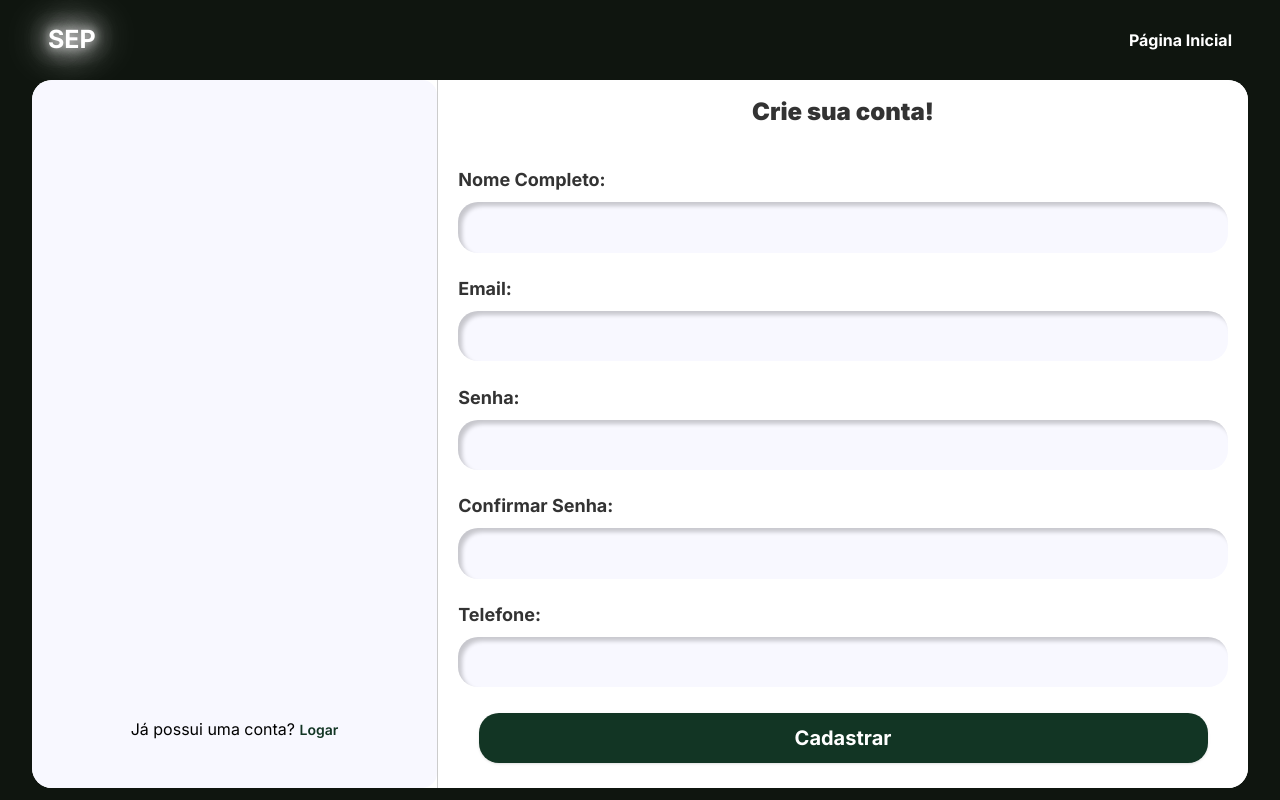
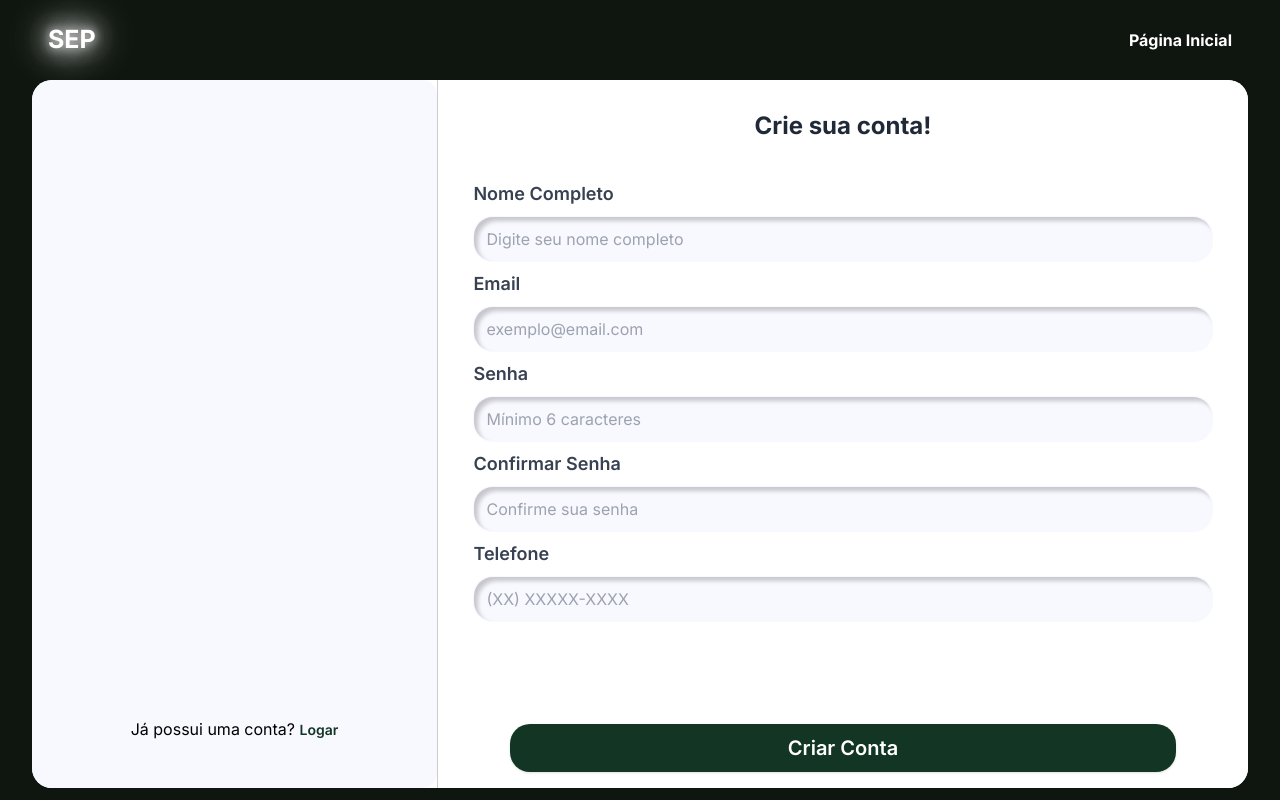
Before and after one commit to TiagoMagBorges/SEP-Gerenciador-Aulas, a Next.js app: page /login in a window 1280 px wide. Both pictures are taken after a click on the button "Cadastre-se". Built offline with nearby package versions, Linux system fonts and the light colour scheme.

Commit message:
feat(login): improved login and register UI

```diff
--- a/src/components/login/LoginForm.js
+++ b/src/components/login/LoginForm.js
@@ -15,12 +15,12 @@ export default function LoginForm({ setIsLogin, setForgotPassword }) {
     const [loginError, setLoginError] = useState('');
 
     const [isSubmitting, setIsSubmitting] = useState(false);
-
     const router = useRouter();
 
     const handleSubmit = async (event) => {
         event.preventDefault();
         setLoginError('');
+        setErrors({ email: false, password: false }); // Clear field errors on new submit
         setIsSubmitting(true);
 
         const newErrors = {
@@ -40,75 +40,88 @@ export default function LoginForm({ setIsLogin, setForgotPassword }) {
         setIsSubmitting(false);
     };
 
+    const inputBaseStyles = "rounded-[15px] md:rounded-[20px] bg-[#F8F8FF] w-[95%] pl-3 disabled:opacity-70 disabled:cursor-not-allowed";
+    const inputStyle = { boxShadow: 'inset 4px 4px 4px 0 rgba(0, 0, 0, 0.2)' };
+    const focusClasses = "focus:outline-none focus:ring-2 focus:ring-[#123524]";
+    const buttonDisabledClasses = "disabled:opacity-60 disabled:cursor-not-allowed";
+
     return (
         <section className="w-[100%] md:w-6/12 xl:w-4/12 h-[100%] rounded-[15px] md:rounded-tl-[20px] md:rounded-bl-[20px] flex flex-col">
 
             <div className="flex-[4] rounded-tl-[15px] md:rounded-tl-[20px] content-center text-center relative">
-                <h1 className="text-4xl md:text-5xl font-extrabold text-[#333] font-inter">Login</h1>
+                <h1 className="text-4xl md:text-5xl font-bold text-gray-800 font-inter">Login</h1>
                 <button onClick={() => router.push('/')}
-                        className="md:hidden absolute top-0 right-0 bg-[#123524] text-white font-black rounded-tr-[15px] rounded-bl-[15px] w-10 h-10">
+                        className="md:hidden absolute top-0 right-0 bg-[#123524] text-white font-bold rounded-tr-[15px] rounded-bl-[15px] w-10 h-10 flex items-center justify-center"
+                        disabled={isSubmitting}>
                     X
                 </button>
             </div>
             <form className="flex-[6] flex flex-col items-center" onSubmit={handleSubmit}>
 
-                {loginError && <p className="text-red-500 text-sm mt-2">{loginError}</p>}
+                {loginError && <p className="text-red-500 text-sm w-[95%] text-center mb-3 mt-1">{loginError}</p>}
 
-                <div className="flex-[2] flex items-end justify-start w-[95%] mb-2 text-[22px] font-bold text-[#333] font-inter">
-                    <label htmlFor="email">Email:</label>
+                <div className="flex-[2] flex items-end justify-start w-[95%] mb-1">
+                    <label htmlFor="email" className="text-lg font-semibold text-gray-700 font-inter">Email:</label>
                 </div>
                 <input
                     id="email"
-                    className={`flex-[2] rounded-[15px] md:rounded-[20px] bg-[#F8F8FF] w-[95%] pl-2 ${errors.email ? 'border border-red-500' : ''}`}
-                    style={{boxShadow: 'inset 4px 4px 4px 0 rgba(0, 0, 0, 0.2)'}}
+                    type="email"
+                    className={`flex-[2] ${inputBaseStyles} border ${errors.email ? 'border-red-500' : 'border-transparent focus:border-[#123524]'} ${focusClasses}`}
+                    style={inputStyle}
                     value={email}
                     onChange={(e) => setEmail(e.target.value)}
                     disabled={isSubmitting}
+                    placeholder="seu@email.com"
                 />
+                {errors.email && <p className="text-red-500 text-xs mt-1 w-[95%] text-left">Email é obrigatório.</p>}
 
-                <div className="flex-[2] flex items-end justify-start w-[95%] mb-2 text-[22px] font-bold text-[#333] font-inter">
-                    <label htmlFor="password">Senha:</label>
+                <div className="flex-[2] flex items-end justify-start w-[95%] mb-1 mt-2">
+                    <label htmlFor="password" className="text-lg font-semibold text-gray-700 font-inter">Senha:</label>
                 </div>
                 <input
                     id="password"
-                    className={`flex-[2] rounded-[15px] md:rounded-[20px] bg-[#F8F8FF] w-[95%] pl-2 ${errors.password ? 'border border-red-500' : ''}`}
-                    style={{boxShadow: 'inset 4px 4px 4px 0 rgba(0, 0, 0, 0.2)'}}
+                    className={`flex-[2] ${inputBaseStyles} border ${errors.password ? 'border-red-500' : 'border-transparent focus:border-[#123524]'} ${focusClasses}`}
+                    style={inputStyle}
                     type="password"
                     value={password}
                     onChange={(e) => setPassword(e.target.value)}
                     disabled={isSubmitting}
+                    placeholder="Digite sua senha"
                 />
+                {errors.password && <p className="text-red-500 text-xs mt-1 w-[95%] text-left">Senha é obrigatória.</p>}
 
-                <div className="flex-[2] flex justify-between items-center w-[95%]">
-                    <div className="flex w-[50%] justify-items-start space-x-2">
+                <div className="flex-[2] flex justify-between items-center w-[95%] mt-3">
+                    <div className="flex items-center space-x-2">
                         <input
                             type="checkbox"
                             id="remember-me"
                             checked={rememberMe}
                             onChange={(e) => setRememberMe(e.target.checked)}
                             disabled={isSubmitting}
+                            className={`h-4 w-4 text-[#123524] border-gray-300 rounded focus:ring-[#123524] ${buttonDisabledClasses}`}
                         />
-                        <label htmlFor="remember-me" className="text-[14px] text-[#333] font-semibold">Lembre de
-                            mim</label>
+                        <label htmlFor="remember-me" className="text-sm font-semibold text-gray-700 font-inter">Lembre de mim</label>
                     </div>
 
                     <button type={'button'}
                             onClick={() => setForgotPassword(true)}
-                            className="text-[14px] text-[#123524] font-semibold"
+                            className={`text-sm text-[#123524] font-semibold hover:underline ${buttonDisabledClasses}`}
                             disabled={isSubmitting}>Esqueceu a senha?
                     </button>
                 </div>
 
                 <button type="submit"
-                        className="flex-[2] rounded-[15px] md:rounded-[20px] bg-[#123524] shadow w-[90%] items-center"
+                        className={`flex-[2] rounded-[15px] md:rounded-[20px] bg-[#123524] hover:bg-[#0e2a1c] active:bg-[#0a1e15] shadow w-[90%] mt-4 mb-2 flex justify-center items-center text-white transition-colors duration-150 py-2.5 md:py-0 ${buttonDisabledClasses} disabled:bg-[#123524]`}
                         disabled={isSubmitting}>
-                    <h1 className="text-[20px] text-white font-bold">{isSubmitting ? 'Entrando...' : 'Entrar'}</h1>
+                    <h1 className="text-[20px] font-semibold">{isSubmitting ? 'Entrando...' : 'Entrar'}</h1>
                 </button>
             </form>
 
-            <footer className="flex-[2] rounded-bl-[15px] md:rounded-bl-[20px] text-center content-center">
-                <p>Não possui uma conta?
-                    <button onClick={() => setIsLogin(false)} className="text-[14px] text-[#123524] font-semibold" disabled={isSubmitting}>
+            <footer className="flex-[2] rounded-bl-[15px] md:rounded-bl-[20px] text-center content-center border-t border-gray-200 pt-3">
+                <p className="text-sm text-gray-700 font-inter">Não possui uma conta?{' '}
+                    <button onClick={() => setIsLogin(false)}
+                            className={`text-sm text-[#123524] font-semibold hover:underline ${buttonDisabledClasses}`}
+                            disabled={isSubmitting}>
                         Cadastre-se
                     </button>
                 </p>
--- a/src/components/login/RegisterForm.js
+++ b/src/components/login/RegisterForm.js
@@ -1,5 +1,6 @@
 import { useState } from "react";
 import LoginController from "@/controllers/LoginController";
+import SuccessModal from "@/components/login/SuccesModal";
 
 export default function RegisterForm({ setIsLogin }) {
 
@@ -19,125 +20,183 @@ export default function RegisterForm({ setIsLogin }) {
 
     const [isSubmitting, setIsSubmitting] = useState(false);
 
+    const [showSuccessModal, setShowSuccessModal] = useState(false);
+
+    const [successMessage, setSuccessMessage] = useState('');
+
     const handleSubmit = async (event) => {
         event.preventDefault();
         setSubmissionError('');
+        setErrors({});
         setIsSubmitting(true);
 
         const newErrors = {
             name: name === '',
-            email: email === '',
+            email: email === '' || !/\S+@\S+\.\S+/.test(email),
             password: password === '' || password.length < 6,
             confirmPassword: confirmPassword === '' || password !== confirmPassword,
+            phone: !/^\(\d{2}\) \d{5}-\d{4}$/.test(phone)
         };
+
         setErrors(newErrors);
 
-        const hasErrors = Object.values(newErrors).some(error => error);
+        const hasErrors = Object.values(newErrors).some(error => error === true);
 
         if (!hasErrors) {
             try {
                 const userData = { name, email, password, phone };
                 await LoginController.register(userData);
-
-                alert('Cadastro realizado com sucesso! Faça login com suas novas credenciais.');
-                setIsLogin(true);
+                setSuccessMessage('Cadastro realizado com sucesso! Faça login com suas novas credenciais.');
+                setShowSuccessModal(true);
             } catch (error) {
                 setSubmissionError(error.message || 'Erro inesperado durante o cadastro.');
             }
         }
-        setIsSubmitting(false); // End loading
+        setIsSubmitting(false);
     };
 
+    const handlePhoneChange = (e) => {
+        const rawValue = e.target.value.replace(/\D/g, '');
+        let formattedValue = '';
+        const val = rawValue.substring(0, 11);
+
+        if (val.length === 0) {
+            setPhone('');
+            return;
+        }
+        if (val.length > 0)
+            formattedValue = '(' + val.substring(0, 2);
+        if (val.length >= 3)
+            formattedValue += ') ' + val.substring(2, 7);
+        if (val.length >= 8)
+            formattedValue += '-' + val.substring(7, 11);
+
+        setPhone(formattedValue);
+    };
+
+    const handleCloseModal = () => {
+        setShowSuccessModal(false);
+        setSuccessMessage('');
+    };
+
+    const handleRedirectToLogin = () => {
+        setIsLogin(true);
+    };
+
+    const inputBaseStyles = "rounded-[15px] md:rounded-[20px] bg-[#F8F8FF] w-[95%] pl-3 disabled:opacity-70 disabled:cursor-not-allowed";
+    const inputStyle = { boxShadow: 'inset 4px 4px 4px 0 rgba(0, 0, 0, 0.2)' };
+    const focusClasses = "focus:outline-none focus:ring-2 focus:ring-[#123524]";
+    const buttonDisabledClasses = "disabled:opacity-60 disabled:cursor-not-allowed";
+    const inputVerticalPadding = "py-2.5";
+
     return (
+        <>
             <section className="w-[100%] md:w-8/12 h-[100%] rounded-[15px] md:rounded-tr-[20px] md:rounded-br-[20px] flex flex-col bg-white">
 
-            <div className="flex-[1] rounded-tr-[15px] md:rounded-tr-[20px] content-center text-center relative">
+                <div className="flex-[1] rounded-tr-[15px] md:rounded-tr-[20px] content-center text-center relative py-4">
                     <button onClick={() => setIsLogin(true)}
-                        className="md:hidden absolute top-0 left-0 bg-[#123524] text-white font-black rounded-tl-[15px] rounded-br-[15px] w-10 h-10">
+                            className={`md:hidden absolute top-1/2 left-3 -translate-y-1/2 bg-[#123524] text-white font-bold rounded-full w-8 h-8 flex items-center justify-center z-10 ${buttonDisabledClasses}`}
+                            disabled={isSubmitting || showSuccessModal}> {/* Disable if modal is open */}
                         {`<`}
                     </button>
-                <h1 className="text-2xl font-extrabold text-[#333] font-inter">Crie sua conta!</h1>
+                    <h1 className="text-2xl font-bold text-gray-800 font-inter">Crie sua conta!</h1>
                 </div>
-            <form className="flex-[10] flex flex-col items-center" onSubmit={handleSubmit}>
+                <form className="flex-[10] flex flex-col items-center px-4 pt-2 pb-1 overflow-y-auto" onSubmit={handleSubmit}>
 
-                {submissionError && <p className="text-red-500 text-sm mt-2">{submissionError}</p>}
+                    {submissionError && <p className="text-red-500 text-sm w-[95%] text-center mb-3 mt-1">{submissionError}</p>}
 
-                <div className="flex-[1] flex items-end justify-start w-[95%] mb-2 text-lg font-bold text-[#333] font-inter">
-                    <label htmlFor="name">Nome Completo:</label>
+                    <div className="w-[95%] mb-1">
+                        <label htmlFor="name" className="block text-lg font-semibold text-gray-700 font-inter mb-1">Nome Completo</label>
                     </div>
                     <input
                         id="name"
-                    className={`flex-[1] rounded-[15px] md:rounded-[20px] bg-[#F8F8FF] w-[95%] pl-2 ${errors.name ? 'border border-red-500' : ''}`}
-                    style={{boxShadow: 'inset 4px 4px 4px 0 rgba(0, 0, 0, 0.2)'}}
+                        className={`flex-grow-0 flex-shrink-0 basis-auto ${inputVerticalPadding} ${inputBaseStyles} border ${errors.name ? 'border-red-500' : 'border-transparent focus:border-[#123524]'} ${focusClasses}`}
+                        style={inputStyle}
                         value={name}
                         onChange={(e) => setName(e.target.value)}
-                    disabled={isSubmitting}
+                        disabled={isSubmitting || showSuccessModal}
+                        placeholder="Digite seu nome completo"
                     />
-                {errors.name && <p className="text-red-500 text-sm mt-1 w-[95%] text-left">Nome é obrigatório.</p>}
+                    {errors.name && <p className="text-red-500 text-xs mt-1 w-[95%] text-left">Nome é obrigatório.</p>}
 
-                <div className="flex-[1] flex items-end justify-start w-[95%] mb-2 text-lg font-bold text-[#333] font-inter">
-                    <label htmlFor="email">Email:</label>
+                    <div className="w-[95%] mb-1 mt-2">
+                        <label htmlFor="email" className="block text-lg font-semibold text-gray-700 font-inter mb-1">Email</label>
                     </div>
                     <input
                         id="email"
-                    className={`flex-[1] rounded-[15px] md:rounded-[20px] bg-[#F8F8FF] w-[95%] pl-2 ${errors.email ? 'border border-red-500' : ''}`}
-                    style={{boxShadow: 'inset 4px 4px 4px 0 rgba(0, 0, 0, 0.2)'}}
+                        className={`flex-grow-0 flex-shrink-0 basis-auto ${inputVerticalPadding} ${inputBaseStyles} border ${errors.email ? 'border-red-500' : 'border-transparent focus:border-[#123524]'} ${focusClasses}`}
+                        style={inputStyle}
                         type="email"
                         value={email}
                         onChange={(e) => setEmail(e.target.value)}
-                    disabled={isSubmitting}
+                        disabled={isSubmitting || showSuccessModal}
+                        placeholder="exemplo@email.com"
                     />
-                {errors.email && <p className="text-red-500 text-sm mt-1 w-[95%] text-left">Email é obrigatório.</p>}
+                    {errors.email && <p className="text-red-500 text-xs mt-1 w-[95%] text-left">Email inválido ou obrigatório.</p>}
 
-                <div className="flex-[1] flex items-end justify-start w-[95%] mb-2 text-lg font-bold text-[#333] font-inter">
-                    <label htmlFor="password">Senha:</label>
+                    <div className="w-[95%] mb-1 mt-2">
+                        <label htmlFor="password" className="block text-lg font-semibold text-gray-700 font-inter mb-1">Senha</label>
                     </div>
                     <input
                         id="password"
-                    className={`flex-[1] rounded-[15px] md:rounded-[20px] bg-[#F8F8FF] w-[95%] pl-2 ${errors.password ? 'border border-red-500' : ''}`}
-                    style={{boxShadow: 'inset 4px 4px 4px 0 rgba(0, 0, 0, 0.2)'}}
+                        className={`flex-grow-0 flex-shrink-0 basis-auto ${inputVerticalPadding} ${inputBaseStyles} border ${errors.password ? 'border-red-500' : 'border-transparent focus:border-[#123524]'} ${focusClasses}`}
+                        style={inputStyle}
                         type="password"
                         value={password}
                         onChange={(e) => setPassword(e.target.value)}
-                    disabled={isSubmitting}
+                        disabled={isSubmitting || showSuccessModal}
+                        placeholder="Mínimo 6 caracteres"
                     />
-                {errors.password && <p className="text-red-500 text-sm mt-1 w-[95%] text-left">Senha é obrigatória e deve ter pelo menos 6 caracteres.</p>}
+                    {errors.password && <p className="text-red-500 text-xs mt-1 w-[95%] text-left">Senha é obrigatória (mín. 6 caracteres).</p>}
 
-                <div className="flex-[1] flex items-end justify-start w-[95%] mb-2 text-lg font-bold text-[#333] font-inter">
-                    <label htmlFor="confirmPassword">Confirmar Senha:</label>
+                    <div className="w-[95%] mb-1 mt-2">
+                        <label htmlFor="confirmPassword" className="block text-lg font-semibold text-gray-700 font-inter mb-1">Confirmar Senha</label>
                     </div>
                     <input
                         id="confirmPassword"
-                    className={`flex-[1] rounded-[15px] md:rounded-[20px] bg-[#F8F8FF] w-[95%] pl-2 ${errors.confirmPassword ? 'border border-red-500' : ''}`}
-                    style={{boxShadow: 'inset 4px 4px 4px 0 rgba(0, 0, 0, 0.2)'}}
+                        className={`flex-grow-0 flex-shrink-0 basis-auto ${inputVerticalPadding} ${inputBaseStyles} border ${errors.confirmPassword ? 'border-red-500' : 'border-transparent focus:border-[#123524]'} ${focusClasses}`}
+                        style={inputStyle}
                         type="password"
                         value={confirmPassword}
                         onChange={(e) => setConfirmPassword(e.target.value)}
-                    disabled={isSubmitting}
+                        disabled={isSubmitting || showSuccessModal}
+                        placeholder="Confirme sua senha"
                     />
-                {errors.confirmPassword && <p className="text-red-500 text-sm mt-1 w-[95%] text-left">As senhas não coincidem ou a confirmação é obrigatória.</p>}
+                    {errors.confirmPassword && <p className="text-red-500 text-xs mt-1 w-[95%] text-left">As senhas não coincidem.</p>}
 
-                <div className="flex-[1] flex items-end justify-start w-[95%] mb-2 text-lg font-bold text-[#333] font-inter">
-                    <label htmlFor="phone">Telefone:</label>
+                    <div className="w-[95%] mb-1 mt-2">
+                        <label htmlFor="phone" className="block text-lg font-semibold text-gray-700 font-inter mb-1">Telefone</label>
                     </div>
                     <input
                         id="phone"
-                    className={`flex-[1] rounded-[15px] md:rounded-[20px] bg-[#F8F8FF] w-[95%] pl-2`}
-                    style={{boxShadow: 'inset 4px 4px 4px 0 rgba(0, 0, 0, 0.2)'}}
-                    type="text"
+                        className={`flex-grow-0 flex-shrink-0 basis-auto ${inputVerticalPadding} ${inputBaseStyles} border ${errors.phone ? 'border-red-500' : 'border-transparent focus:border-[#123524]'} ${focusClasses}`}
+                        style={inputStyle}
+                        type="tel"
                         value={phone}
-                    onChange={(e) => setPhone(e.target.value)}
-                    disabled={isSubmitting}
+                        onChange={handlePhoneChange}
+                        disabled={isSubmitting || showSuccessModal}
+                        placeholder="(XX) XXXXX-XXXX"
                     />
+                    {errors.phone && <p className="text-red-500 text-xs mt-1 w-[95%] text-left">Formato de telefone inválido.</p>}
 
-                <div className="flex-[2] w-full flex justify-center items-center">
+
+                    <div className="w-[95%] mt-auto pt-4 pb-3 flex flex-col items-center">
                         <button type="submit"
-                            className="h-[50%] w-[90%] rounded-[15px] md:rounded-[20px] bg-[#123524] shadow items-center"
-                            disabled={isSubmitting}>
-                        <h1 className="text-[20px] text-white font-bold">{isSubmitting ? 'Cadastrando...' : 'Cadastrar'}</h1>
+                                className={`h-12 w-[90%] rounded-[15px] md:rounded-[20px] bg-[#123524] hover:bg-[#0e2a1c] active:bg-[#0a1e15] shadow flex justify-center items-center text-white transition-colors duration-150 ${buttonDisabledClasses} disabled:bg-[#123524]`}
+                                disabled={isSubmitting || showSuccessModal}>
+                            <h1 className="text-[20px] font-semibold">{isSubmitting ? 'Cadastrando...' : 'Criar Conta'}</h1>
                         </button>
                     </div>
                 </form>
             </section>
+
+            {showSuccessModal && (
+                <SuccessModal
+                    message={successMessage}
+                    onClose={handleCloseModal}
+                    onRedirect={handleRedirectToLogin}
+                />
+            )}
+        </>
     );
 }
--- /dev/null
+++ b/src/components/login/SuccesModal.js
@@ -0,0 +1,25 @@
+import React from 'react';
+
+export default function SuccessModal({ message, onClose, onRedirect }) {
+  if (!message) return null;
+
+  const handleConfirm = () => {
+    onClose();
+    onRedirect();
+  };
+
+  return (
+      <div className="fixed inset-0 bg-black bg-opacity-50 flex items-center justify-center z-50 p-4">
+        <div className="bg-white p-6 md:p-8 rounded-[15px] md:rounded-[20px] shadow-xl w-full max-w-md mx-auto">
+          <h2 className="text-xl md:text-2xl font-bold text-gray-800 font-inter mb-4 text-center">Sucesso!</h2>
+          <p className="text-gray-700 font-inter mb-6 text-center">{message}</p>
+          <button
+              onClick={handleConfirm}
+              className="w-full h-12 rounded-[15px] md:rounded-[20px] bg-[#123524] hover:bg-[#0e2a1c] active:bg-[#0a1e15] shadow flex justify-center items-center text-white transition-colors duration-150"
+          >
+            <h1 className="text-[18px] md:text-[20px] font-semibold">Fazer Login</h1>
+          </button>
+        </div>
+      </div>
+  );
+}
```
Also changed, not shown: package.json (+5 -5 lines), 1 other file (tests, documents, lock files or other folders). Lines whose indentation alone changed are shown as unchanged.
